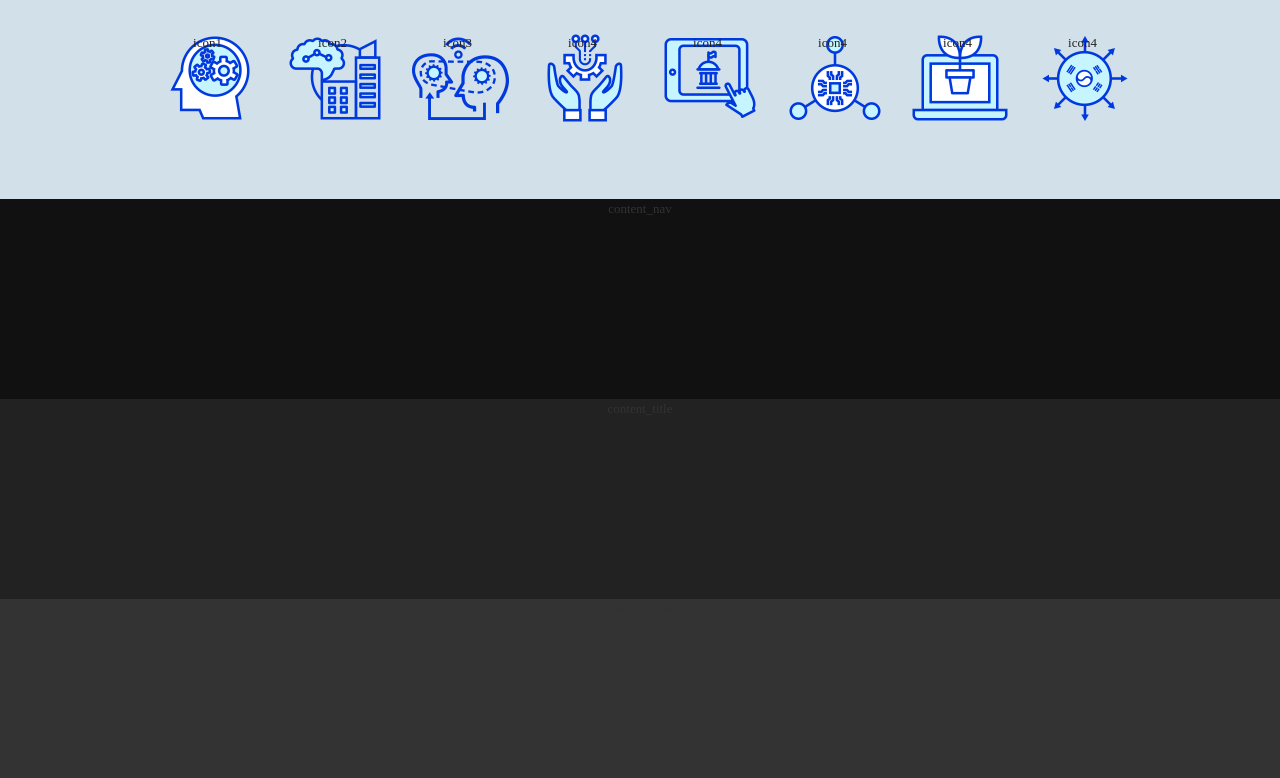
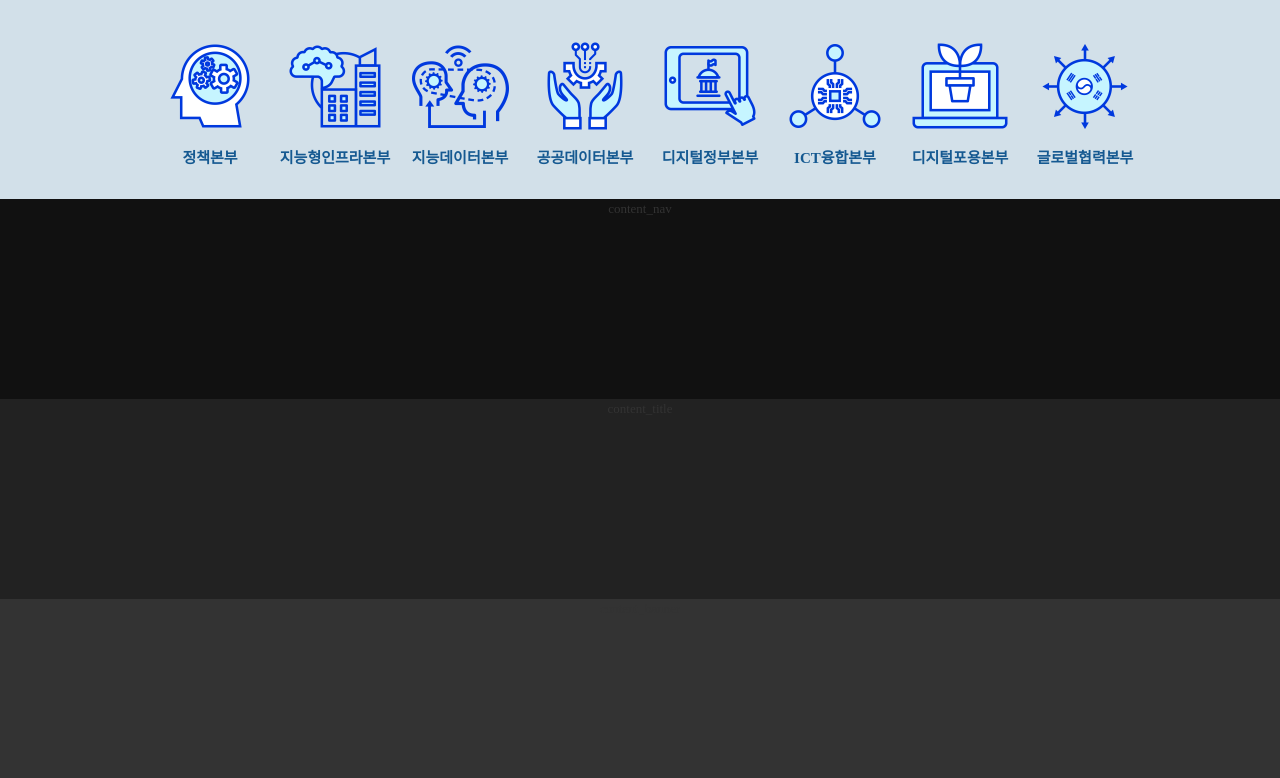
Before and after one commit to cyeongb/WebStandard_tutorial, a plain HTML site: page index.html in a window 1280 px wide. Shown: the part 126-904 px from the top of the page. Drawn offline with Linux system fonts and the light colour scheme.

Commit message:
style 작업

```diff
--- a/css/reset.css
+++ b/css/reset.css
@@ -54,3 +54,33 @@ a:hover {
     color: rgb(31, 219, 233);
     text-decoration: none;
 }
+
+/* IR효과 */
+/* 의미있는 이미지의 대체 텍스트 제공하는 경우 */
+.ir_pm {
+    display: block;
+    overflow: hidden;
+    font-size: 0;
+    line-height: 0;
+    text-indent: -9999px;
+}
+
+/* 의미없는 이미지의 대체 텍스트,이미지가 없어도 텍스트를 보여줄 수 있음 */
+.ir_wa {
+    display: block;
+    overflow: hidden;
+    position: relative;
+    z-index: -1;
+    width: 100%;
+    height: 100%;
+}
+
+/* 접근성을 위한 숨김 텍스트를 제공할 떄 */
+.ir_su {
+    overflow: hidden;
+    position: absolute;
+    width: 0;
+    height: 0;
+    line-height: 0;
+    text-indent: -9999px;
+}
--- a/css/style.css
+++ b/css/style.css
@@ -107,17 +107,17 @@
 .header .header-menu {}
 
 .header .header-menu a {
-    color: #333;
+    color: #155991;
     padding: 10px;
     display: inline-block;
     font-size: 20px;
+    font-weight: 600;
     text-align: center;
 }
 
 .header .header-menu a:hover {
-    color: rgb(45, 47, 223);
-    font-weight: 600;
-    /* transition: 0.5s; */
+    color: #fff;
+    transition: 0.5s;
 }
 
 .header .header-title {
@@ -167,6 +167,26 @@
     margin: 0 auto;
 }
 
+
+
+/* 헤더 아이콘 텍스트 */
+.header .header-icon a strong {
+    font-size: 15px;
+    display: block;
+    font-weight: 700;
+    padding: 10px 0 5px 5px;
+    text-align: center;
+    color: #155991;
+}
+
+.header .header-icon a:hover,
+.header .header-icon a strong:hover {
+    transition: 0.5s;
+    filter: brightness(13);
+    color: #fff;
+}
+
+
 /* 헤더 아이콘 이미지 */
 
 .header .header-icon a .bn.icon1 {
--- a/index.html
+++ b/index.html
@@ -47,7 +47,7 @@
                     <div class="header-title">
                         <h1 class="header-top">
                             <a href="#">
-                                <span class="main_logo">한국지능정보사회진흥원</span>
+                                <span class="main_logo ir_pm">한국지능정보사회진흥원</span>
                             </a>
                         </h1>
                         <!-- <a href="https://www.nia.or.kr/site/nia_kor/main.do">NIA</a> -->
@@ -55,44 +55,59 @@
                     <!-- //헤더 타이틀 -->
                     <div class="header-icon">
                         <a href="">
-                            <span class="bn icon1">
-                                icon1
+                            <span class="bn icon1 ir_pm">
+                                정책본부
                             </span>
+                            <strong>정책본부</strong>
                         </a>
                         <a href="">
-                            <span class="bn icon2">
-                                icon2
+                            <span class="bn icon2 ir_pm">
+                                지능형인프라본부
                             </span>
+                            <strong>지능형인프라본부</strong>
+
                         </a>
                         <a href="">
-                            <span class="bn icon3">
-                                icon3
+                            <span class="bn icon3 ir_pm">
+                                지능데이터본부
                             </span>
+                            <strong>지능데이터본부</strong>
+
                         </a>
                         <a href="">
-                            <span class="bn icon4">
-                                icon4
+                            <span class="bn icon4 ir_pm">
+                                공공데이터본부
                             </span>
+                            <strong>공공데이터본부</strong>
+
                         </a>
                         <a href="">
-                            <span class="bn icon5">
-                                icon4
+                            <span class="bn icon5 ir_pm">
+                                디지털정부본부
                             </span>
+                            <strong>디지털정부본부</strong>
+
                         </a>
                         <a href="">
-                            <span class="bn icon6">
-                                icon4
+                            <span class="bn icon6 ir_pm">
+                                ICT융합본부
                             </span>
+                            <strong>ICT융합본부</strong>
+
                         </a>
                         <a href="">
-                            <span class="bn icon7">
-                                icon4
+                            <span class="bn icon7 ir_pm">
+                                디지털포용본부
                             </span>
+                            <strong>디지털포용본부</strong>
+
                         </a>
                         <a href="">
-                            <span class="bn icon8">
-                                icon4
+                            <span class="bn icon8 ir_pm">
+                                글로벌협력본부
                             </span>
+                            <strong>글로벌협력본부</strong>
+
                         </a>
                     </div>
                     <!-- //헤더 아이콘 -->
```
